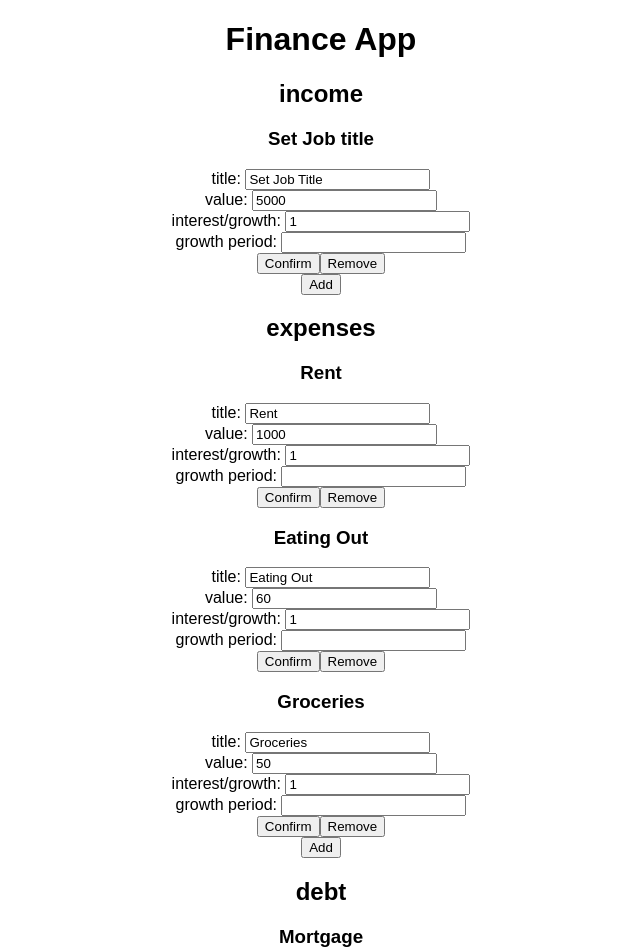
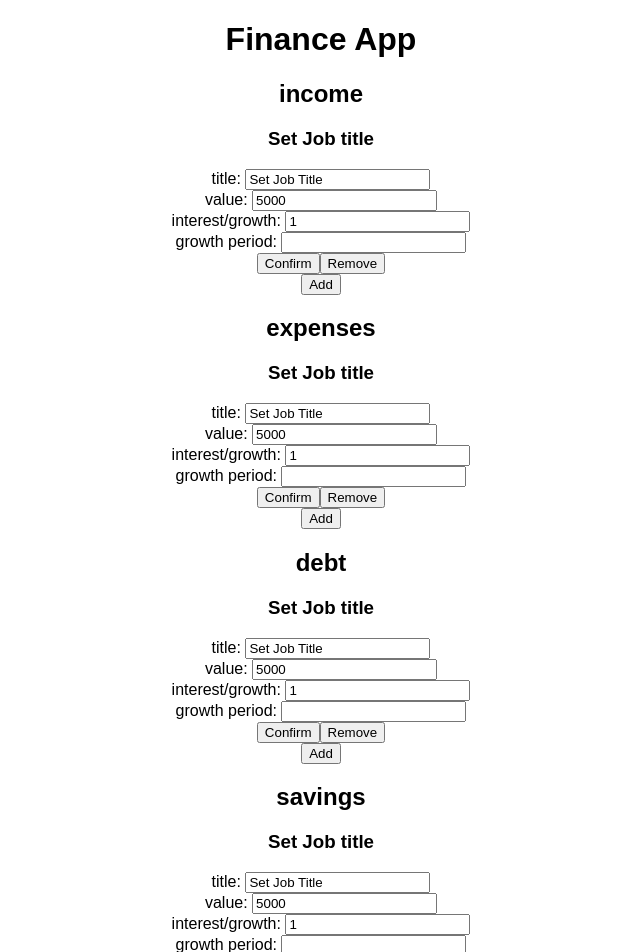
Before and after one commit to Cooper-Runstein/React-Personal-Finance-App, a React (Create React App) app: page / in a window 1280 px wide. Shown: the top 952 px of the page, without its empty margins (319-959 px from the left). Built offline with nearby package versions, Linux system fonts and the light colour scheme.

Commit message:
start form functionally rendered

```diff
--- a/src/Components/Start_Components/Start.js
+++ b/src/Components/Start_Components/Start.js
@@ -11,6 +11,8 @@ class Start extends React.Component {
     this.onConfirmAt = this.onConfirmAt.bind(this);
     this.alterInstances = this.alterInstances.bind(this);
     this.packageData = this.packageData.bind(this);
+    this.staticTypes = ['debt', 'savings'];
+    this.durationalTypes = ['income', 'expenses'];
     this.state = {
       pendingRetirment: '',
       retirmentYear: '',
@@ -306,44 +308,35 @@ class Start extends React.Component {
   render() {
     return (
       <div className = "start-main-container" >
-        <StartCategoryForm
-          title = {"income"}
+        {
+          this.durationalTypes.map((type)=>{
+            return <StartCategoryForm
+            title = {type}
             instances = {this.state.income.instances}
             onEditAt = {this.onEditAt}
-          addInstance = {()=>this.addInstance('income')}
+            addInstance = {()=>this.addInstance(type)}
             removeInstanceAt = {this.removeInstanceAt}
             onChangeAt = {this.onChangeAt}
             onConfirmAt = {this.onConfirmAt}
           />
-        <StartCategoryForm
-          title = {"expenses"}
-          instances = {this.state.expenses.instances}
+          })
+        }
+        {
+          this.staticTypes.map((type)=>{
+            return <StartCategoryForm
+            title = {type}
+            instances = {this.state.income.instances}
             onEditAt = {this.onEditAt}
-          addInstance = {()=>this.addInstance('expenses')}
+            addInstance = {()=>this.addInstance(type)}
             removeInstanceAt = {this.removeInstanceAt}
             onChangeAt = {this.onChangeAt}
             onConfirmAt = {this.onConfirmAt}
           />
-        <StartCategoryForm
-          title = {"debt"}
-          instances = {this.state.debt.instances}
-          onEditAt = {this.onEditAt}
-          addInstance = {()=>this.addInstance('debt')}
-          removeInstanceAt = {this.removeInstanceAt}
-          onChangeAt = {this.onChangeAt}
-          onConfirmAt = {this.onConfirmAt}
-        />
-        <StartCategoryForm
-          title = {"savings"}
-          instances = {this.state.savings.instances}
-          onEditAt = {this.onEditAt}
-          addInstance = {()=>this.addInstance('savings')}
-          removeInstanceAt = {this.removeInstanceAt}
-          onChangeAt = {this.onChangeAt}
-          onConfirmAt = {this.onConfirmAt}
-        />
+          })
+        }
         <button onClick={()=> this.confirmAll()}>Confirm All</button>
         <hr/>
+        <div className="start-retirementForm">
           <input
             placeholder="Enter your target retirement age"
             onChange={(event)=>{this.setState({
@@ -362,6 +355,7 @@ class Start extends React.Component {
               onClick={()=> this.packageData()}
             >Create my Chart</button>
           </div>
+      </div>
          )
   }
 }
```
Lines whose indentation alone changed are shown as unchanged.
